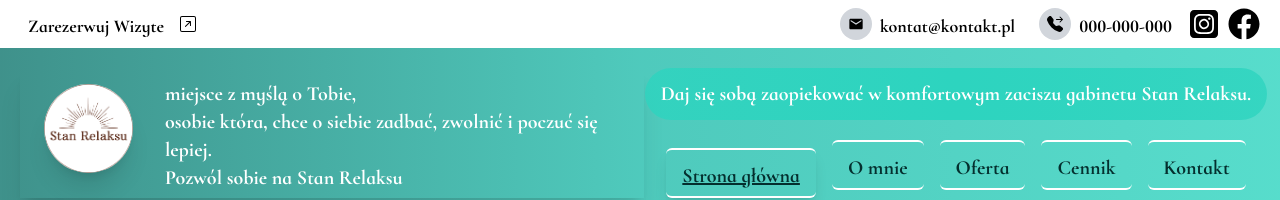
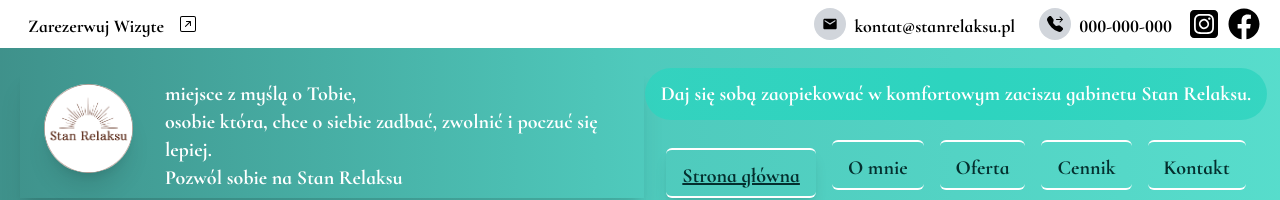
Before and after one commit to PiotrRegulski/stan-relaksu, a Next.js app: page / in a window 1280 px wide. Shown: the top 200 px of the page. Built offline with nearby package versions, Linux system fonts and the light colour scheme.

Commit message:
changed paddings and margins

```diff
--- a/src/components/layout/InfoBar.tsx
+++ b/src/components/layout/InfoBar.tsx
@@ -40,7 +40,7 @@ const InfoBar = () => {
                 <span className="bg-gray-300 rounded-full p-2">
                   <MdEmail className="w-4 h-4" />
                 </span>
-                <span className="pt-1">kontat@kontakt.pl</span>
+                <span className="pt-1">kontat@stanrelaksu.pl</span>
               </Link>
             </li>
             <li>
--- a/src/components/layout/NavbarMobile.tsx
+++ b/src/components/layout/NavbarMobile.tsx
@@ -60,7 +60,7 @@ const NavbarMobile = () => {
             </Link>
           </button>
         </div>
-        <div className="md:hidden fixed bottom-[2em] right-[1em] z-20">
+        <div className="md:hidden fixed bottom-[2chem] right-[1em] z-20">
           <button className="animate-fadeIn mt-8 inline-flex items-center justify-center rounded-full bg-green-600 py-3 px-6  font-dm text-sm font-medium text-white shadow-md shadow-gray-400/75 transition-transform duration-400  hover:scale-[1.02]">
             <Link
               href="https://booksy.com/"
```
